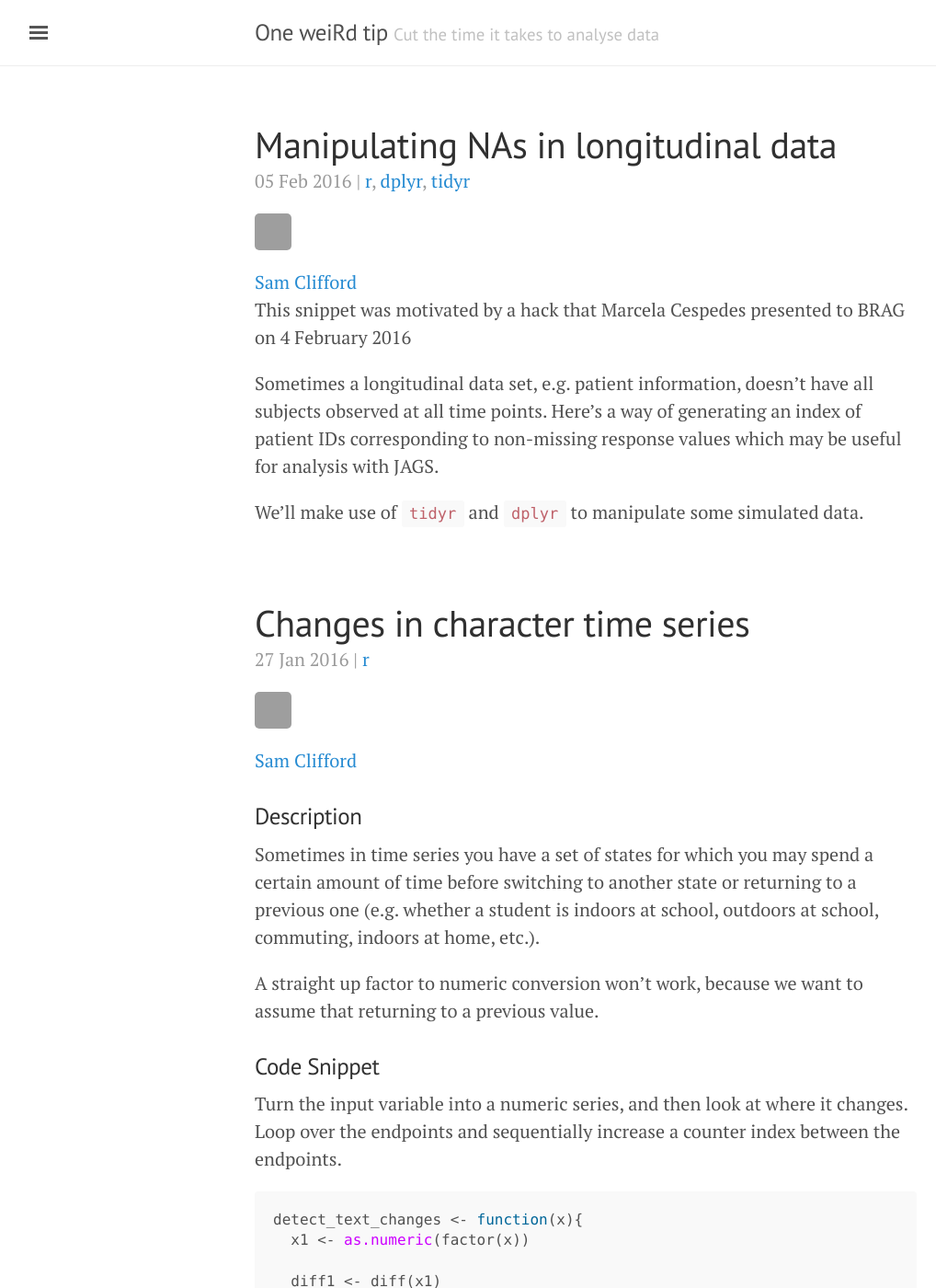
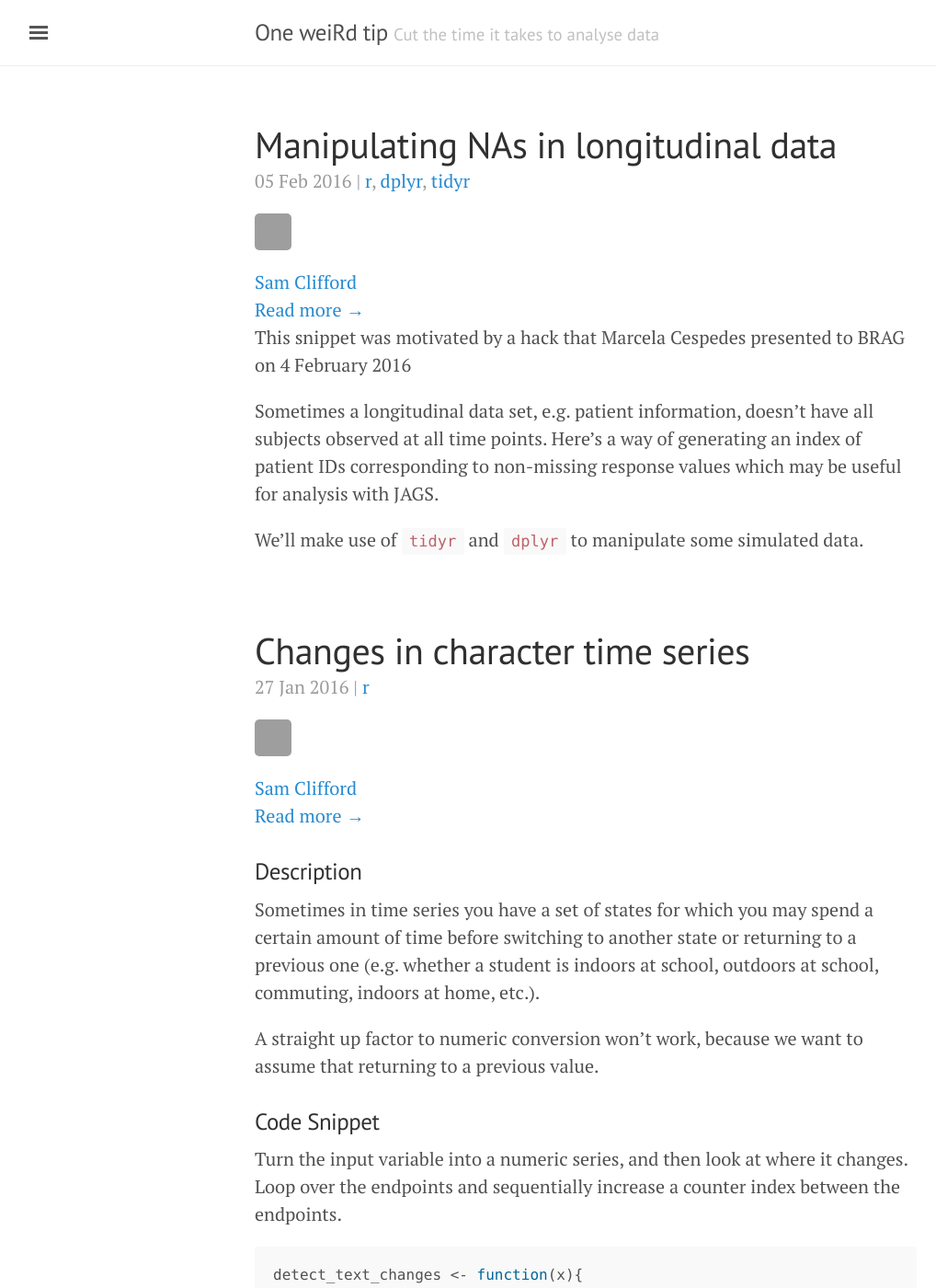
Before and after one commit to bragqut/bragqut.github.io, a Jekyll site: the page built from index.html, in a window 1280 px wide and 1400 px high. Shown: the whole window at 92% size, without its empty margins (3-1021 px from the left). Built offline with Jekyll 4.4.1, drawn with Linux system fonts in a browser that asks for light colours; the list of posts is cut into pages by our own code; some of the changed text lies outside the part shown; grey boxes are pictures that could not be loaded.

Commit message:
a mix of two approaches

```diff
--- a/_config.yml
+++ b/_config.yml
@@ -33,7 +33,7 @@ github:
   repo:           https://github.com/bragqut/bragqut.github.io
 
 # excerpt separator
-excerpt_separator: <!--more-->
+excerpt_separator: <!---excerpt-break-->
 
 authors:
  samclifford:
--- a/index.html
+++ b/index.html
@@ -18,6 +18,10 @@ title: Home
 	{% assign author = site.authors[post.author] %}
 
 	{% include authorinfo.html %}
+
+	{% if post.content | post_should_be_truncated? %}
+      <a href="{{ post.url }}">Read more →</a>
+    {% endif %}
 
 	{{ post.excerpt }}
 
```
Also changed, not shown: _posts/2016-02-05-manipulating-nas-in-longitudinal-data.md (+1 -1 lines).
